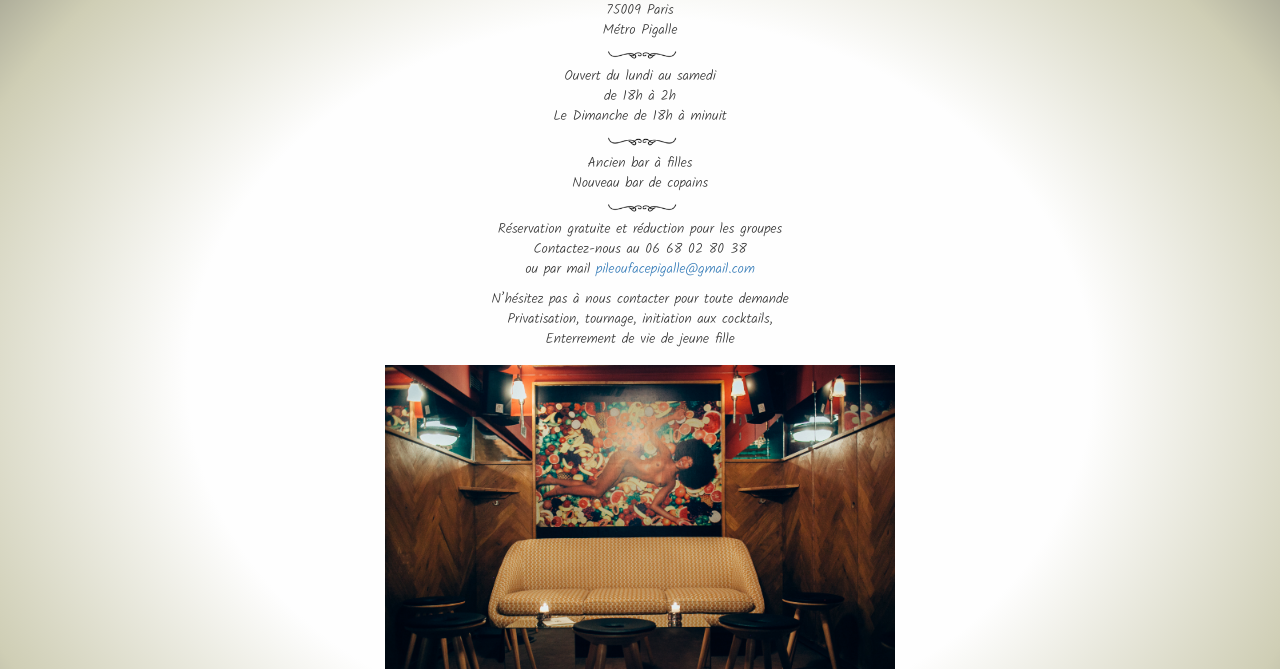
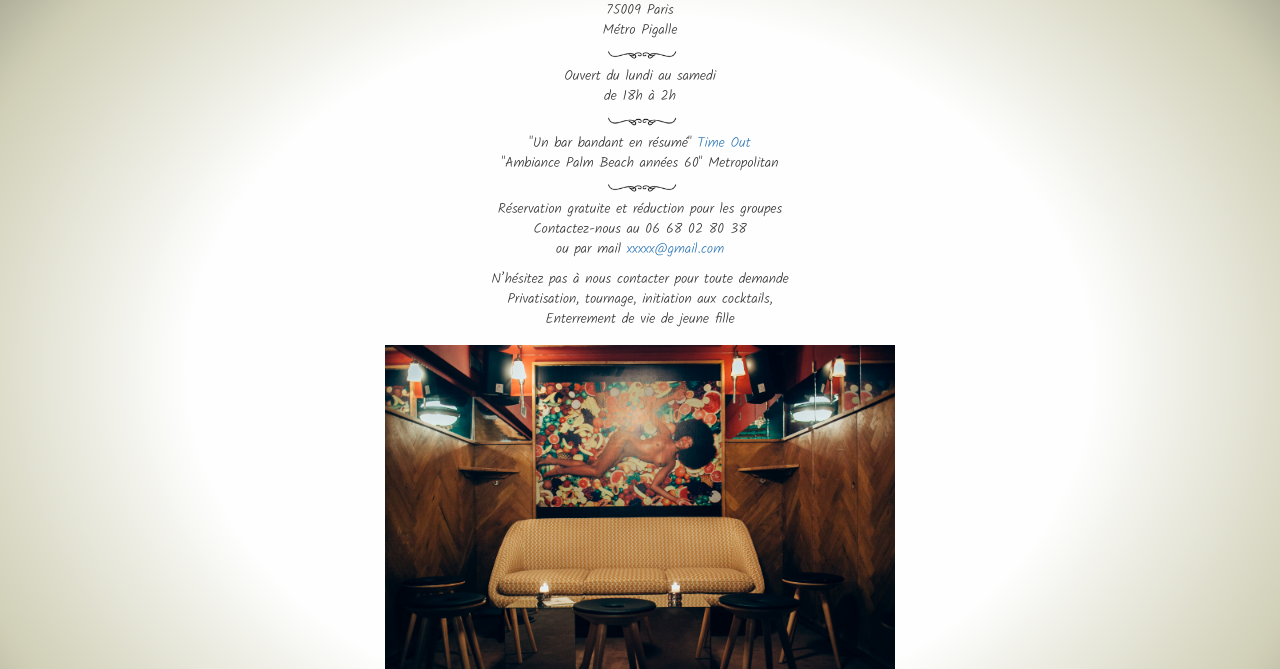
Before and after one commit to fwibaux/minipong, a plain HTML site: page index.html in a window 1280 px wide. Shown: the part 131-800 px from the top of the page. Drawn offline with nearby package versions, Linux system fonts and the light colour scheme.

Commit message:
small text changes + google font debugging

```diff
--- a/index.html
+++ b/index.html
@@ -18,7 +18,7 @@
 
     <title>Mini Pong Pigalle</title>
     <meta name="description" content="Mini Pong Pigalle, bar à cocktails, 64 rue Jean-Baptiste Pigalle, 75009 Paris, Mo Pigalle. Ancien bar à filles, nouveau bar de copains.">
-    <link rel="stylesheet" href="http://fonts.googleapis.com/css?family=Kalam:300,400|Open+Sans:400,300,700|Raleway:300,400,500,700">
+    <link href="http://fonts.googleapis.com/css?family=Kalam:300,400|Open+Sans:400,300,700|Raleway:300,400,500,700" rel="stylesheet" type='text/css'>
     <link rel="stylesheet" href="https://maxcdn.bootstrapcdn.com/bootstrap/3.2.0/css/bootstrap.min.css">
     <link rel="stylesheet" href="https://maxcdn.bootstrapcdn.com/font-awesome/4.3.0/css/font-awesome.min.css">
     <link rel="stylesheet" href="css/stylesheet.css">
@@ -46,19 +46,18 @@
       <img class="paragraphe" src="images/paragraphe.png" alt="">
       <p>
         Ouvert du lundi au samedi<br>
-        de 18h à 2h<br>
-        Le Dimanche de 18h à minuit
+        de 18h à 2h
       </p>
       <img class="paragraphe" src="images/paragraphe.png" alt="">
       <p>
-        Ancien bar à filles<br>
-        Nouveau bar de copains
+        "Un bar bandant en résumé" <a href="https://www.timeout.fr/paris/le-blog/le-mini-pong-le-nouveau-bar-a-cocktails-de-pigalle-quil-faut-tester-090115">Time Out</a><br>
+        "Ambiance Palm Beach années 60" Metropolitan
       </p>
       <img class="paragraphe" src="images/paragraphe.png" alt="">
       <p id="reservation">
         Réservation gratuite et réduction pour les groupes<br>
         Contactez-nous au 06 68 02 80 38<br>
-        ou par mail <a href="mailto:pileoufacepigalle@gmail.com">pileoufacepigalle@gmail.com</a>
+        ou par mail <a href="mailto:">xxxxx@gmail.com</a>
       </p>
       <p>
         N’hésitez pas à nous contacter pour toute demande<br>
```
